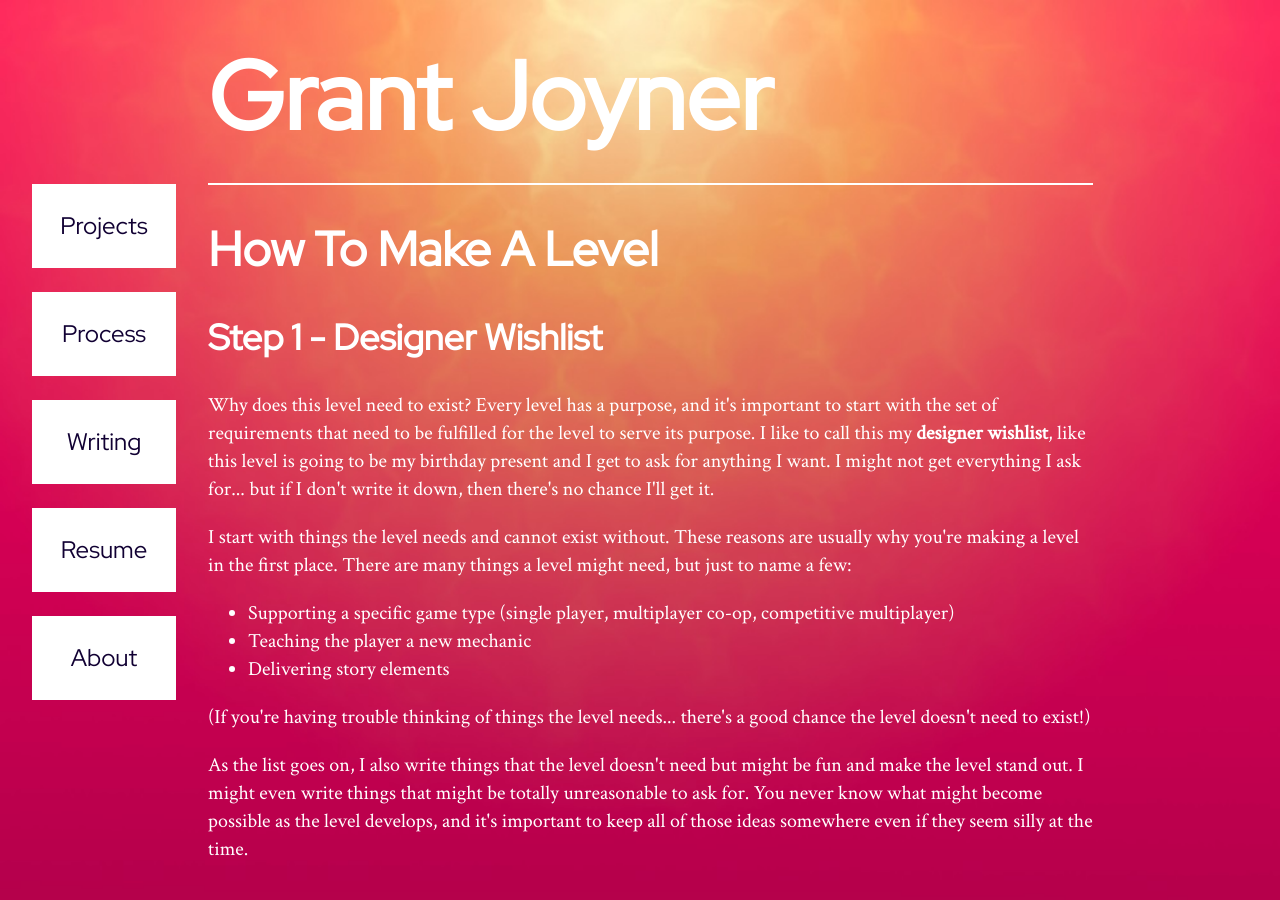
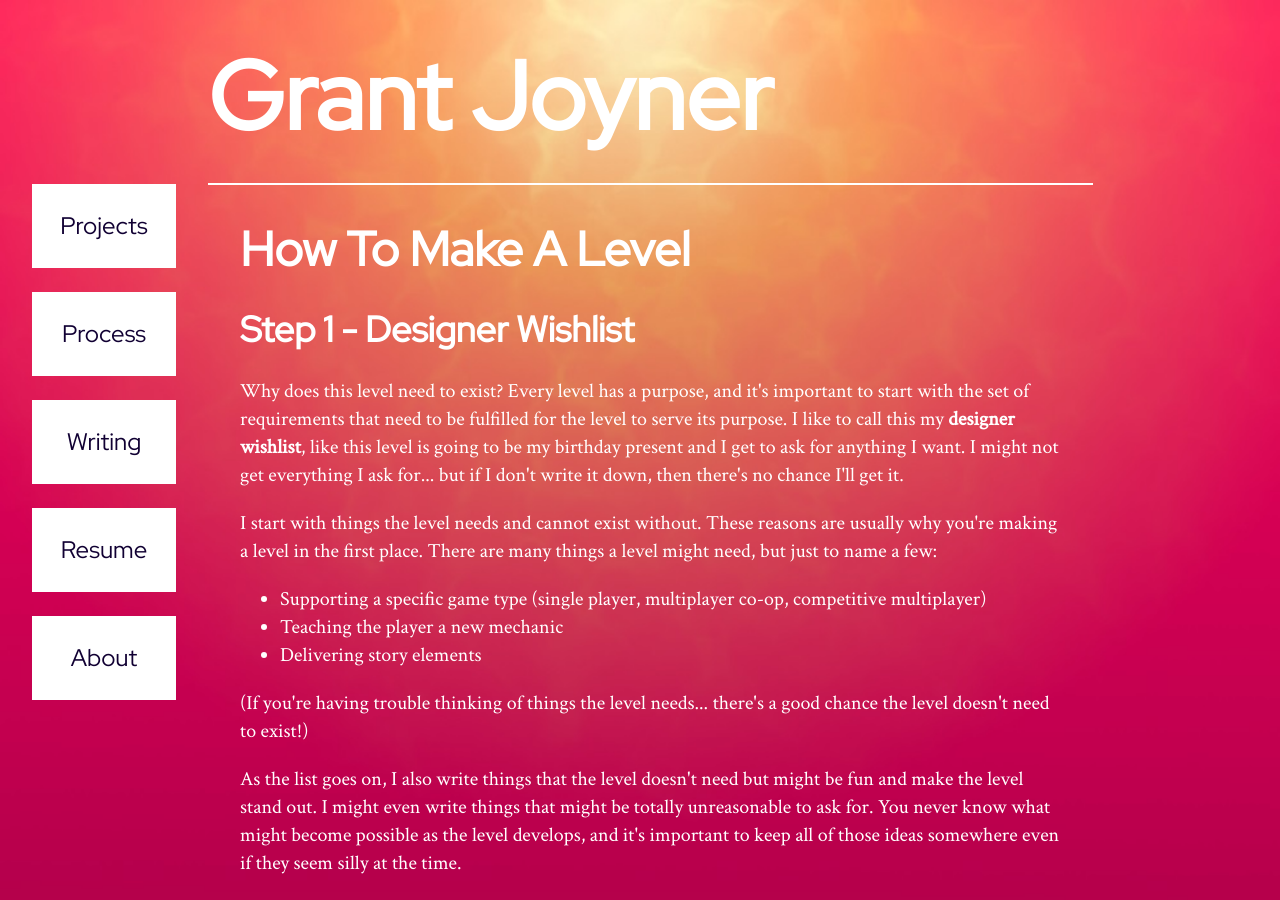
Before and after one commit to digigrant/digigrant.github.io, a Jekyll site: the page built from process.html, in a window 1280 px wide and 900 px high. Built offline with Jekyll 4.4.1, drawn with Linux system fonts in a browser that asks for light colours.

Commit message:
formatting w containers and container-content

```diff
--- a/process.html
+++ b/process.html
@@ -2,11 +2,11 @@
 layout: default
 title: Process
 ---
+<div class="container">
+  <h1 class="container-content">How To Make A Level</h1>
 
-<h1>How To Make A Level</h1>
-
-<h2>Step 1 - Designer Wishlist</h2>
-
+  <h2 class="container-content">Step 1 - Designer Wishlist</h2>
+  <div class="container-content">
     <p>Why does this level need to exist? Every level has a purpose, and it's important to start with the set of requirements that need to be fulfilled for the level to serve its purpose. I like to call this my <b>designer wishlist</b>, like this level is going to be my birthday present and I get to ask for anything I want. I might not get everything I ask for... but if I don't write it down, then there's no chance I'll get it.</p>
 
     <p>I start with things the level needs and cannot exist without. These reasons are usually why you're making a level in the first place. There are many things a level might need, but just to name a few:</p>
@@ -19,9 +19,10 @@ title: Process
     <p>(If you're having trouble thinking of things the level needs... there's a good chance the level doesn't need to exist!)</p>
 
     <p>As the list goes on, I also write things that the level doesn't need but might be fun and make the level stand out. I might even write things that might be totally unreasonable to ask for. You never know what might become possible as the level develops, and it's important to keep all of those ideas somewhere even if they seem silly at the time.</p>
+  </div>
 
-<h2>Step 2 - Molecular Map</h2>
-
+  <h2 class="container-content">Step 2 - Molecular Map</h2>
+  <div class="container-content">
     <p>Before we even think about what the level space looks like, we need to answer some questions first. What are the major beats of the level? What is the path the player needs to take to get from the start of the level to get to the end of the level? Where does the path branch, and how will it loop back onto the main path? How long should the player spend in each major area of the level?</p>
 
     <p><img src="/assets/images/misc/super-mario-world-map.jpg" style="float:right;width:400px;margin-left:15px;">To answer these questions, we need to think about connectivity and pacing. We're going to do that by drawing a <b>molecular map</b>. If you've ever played Super Mario World (of course you have), think about the overworld map: a network of nodes connected by paths. This is similar to what the molecular map for our level is going to look like. We're going to draw nodes to represent the main areas within the level and we're going to draw paths that connect them. (Using graph theory terminology, we can also refer to nodes and paths on our map as vertices and edges on a graph.)</p>
@@ -33,23 +34,26 @@ title: Process
     <p><b>Remember, do NOT use a molecular map to describe the spatial layout of the map!</b> The purpose of this molecular map is to think about how the level is a network of areas and landmarks that the player will move between. You can also describe in a general sense what the player might expect to find in an area, how long the player should spend travelling between areas, and other abstract metrics. In fact, the more you can go into detail about connectivity, pacing, and flow, the fewer changes you will have to make to your level space later on. But everything should be kept abstract enough that you could potentially design multiple completely different spatial layouts using the same molecular map.</p>
 
     <p>For more info about molecular maps, please check out <a href="https://www.gamasutra.com/view/feature/184783/the_metrics_of_space_molecule_.php">this rad Gamasutra article</a>. It goes into more detail on designing your molecular maps and it's a very helpful tool!</p>
+  </div>
 
-<h2>Step 3 - Spatial Map</h2>
-
+  <h2 class="container-content">Step 3 - Spatial Map</h2>
+  <div class="container-content">
     <p><img src="/assets/images/misc/doom-necropolis-map.jpg" style="float:right;width:400px;margin-left:15px;">Finally, it's time to draw what our level actually looks like. Using our molecular map, we want to draw a top-down view of the space for our level that abides by all of the guidelines we've established so far. I like to think about the maps I used to see in guidebooks when I was a kid. The top-down maps in DOOM (2016) are a perfect example of what kinds of information should be in your spatial map.</p>
 
     <p>Try to keep a rough sense of scale as you draw your spatial map since we're going to use this exact map as a blueprint when sculpting the landscape for our level. It doesn't need to be 100% exact though. I like to do a rough sketch of my spatial map on paper, then scan my sketch and import it into an art tool like Photoshop or Paint.net and do a finalized digital drawing using my tablet. At the end of this step, you should have a detailed map of your level space that could go in a guide book for your game!</p>
+  </div>
 
-<h2>Step 4 - In-Editor Whitebox</h2>
-
+  <h2 class="container-content">Step 4 - In-Editor Whitebox</h2>
+  <div class="container-content">
     <p>Now that we have a spatial map of our level, it's time to start building our level in an editor. It doesn't matter what engine you're using as long as you have tools to edit a level and you can play the level to test it.</p>
 
     <p>To start designing our level in the engine, we're going to place our spatial map in the engine.</p>
 
     <p>At the end of this step, you should have your entire level built in the editor using only simple geometry and textures. The landscape should be rough and unpolished, structures should only exist as untextured (or only using simple color textures) primitive shapes, and scripted events should be functional but simple. The level should be technically playable from start to finish, although a player might get lost or need help to know what to do along the way.</p>
+  </div>
 
-<h2>Step 5 - Playtest & Iterate</h2>
-
+  <h2 class="container-content">Step 5 - Playtest & Iterate</h2>
+  <div class="container-content">
     <p>Hopefully along the way up until this point, you've been showing your level to people and getting their thoughts. Playtesting is always important in the design process since it gets a fresh pair of eyes on your design to point out flaws you might not be able to see. But now, playtesting becomes mandatory. You need to get players sitting down in front of your level and watch them try to navigate it. Don't wait until your level is almost finished to show it to people because then it's too late. The purpose of testing is to find mistakes and make changes.</p>
 
     <p>There's tons of things you might want to change about your level as you playtest and iterate on it. Here are a handful of important things you should be considering with each new iteration of your level:</p>
@@ -63,11 +67,14 @@ title: Process
     <p>This step is by far the longest step out of this whole process since you'll be repeating it many times. AAA games go through this process dozens of times to make sure their levels are perfect. It's easy to get discouraged as you iterate; you might feel like your level isn't getting any closer to being finished or players aren't having fun in your level. Just remember that each playtest helps you learn more about your level and each iteration is another opportunity to get closer to where your level wants to be.</p>
 
     <p>At the end of this step, your level should fulfill all of its purposes from your designer wishlist. A player should be able to navigate through the entire level in the way you want them to.</p>
+  </div>
 
-<h2>Step 6 - Environment Art & Sound</h2>
-
+  <h2 class="container-content">Step 6 - Environment Art & Sound</h2>
+  <div class="container-content">
     <p>If you've been following the steps correctly, your level should be fully built and playable to your liking from a gameplay perspective. However, your level probably looks and sounds like garbage. It's time to put away the sculpting tools and get out your paint brush.</p>
 
     <p>This is where you add the little details that make the level feel more alive and immersive. You might do this yourself or you might pass off your level to an environment artist or sound designer. If doing the latter, it's vital you communicate your design intentions to the artist or sound designer. Share your designer wishlist, molecular map, and spatial map with them to make sure they understand how the level is supposed to be laid out. Ideally, the artist or sound designer isn't editing the landscapes or structures in your level at all. After all, you just went through tons of work to make sure everything was perfect. Make sure that their work doesn't jeopardize any of the work you put into your design. (But remember to be nice to your artists and sound designers! They want the level to be just as enjoyable as you do!)</p>
 
     <p>At the end of this step... congratulations! You've finished your level. It's a masterpiece ready to be played and enjoyed by players all over the world. Pat yourself on the back, grab some ice cream with your artist and sound designer to celebrate, and then get to work on the next level!</p>
+  </div>
+</div>
```
Lines whose indentation alone changed are shown as unchanged.
